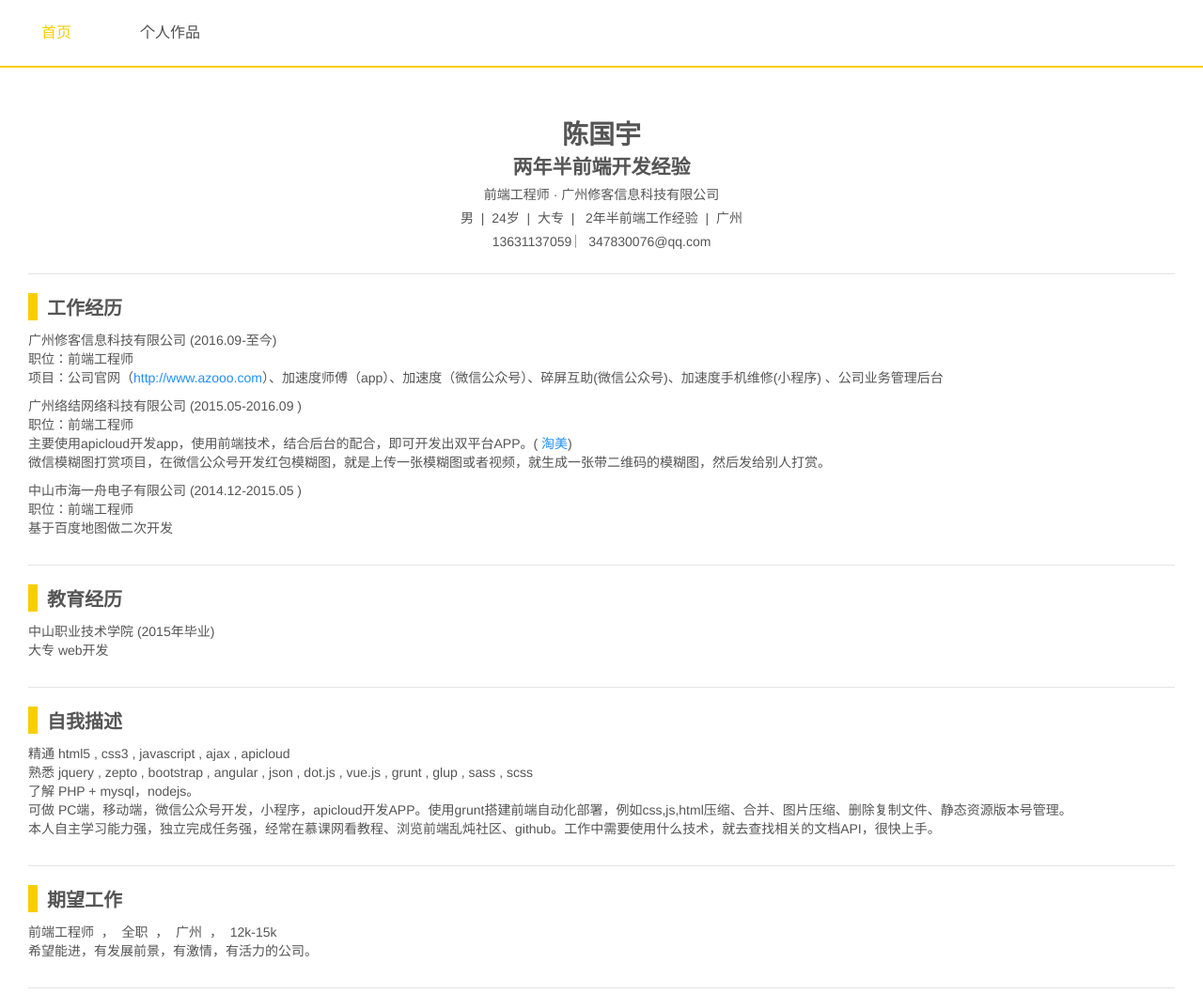
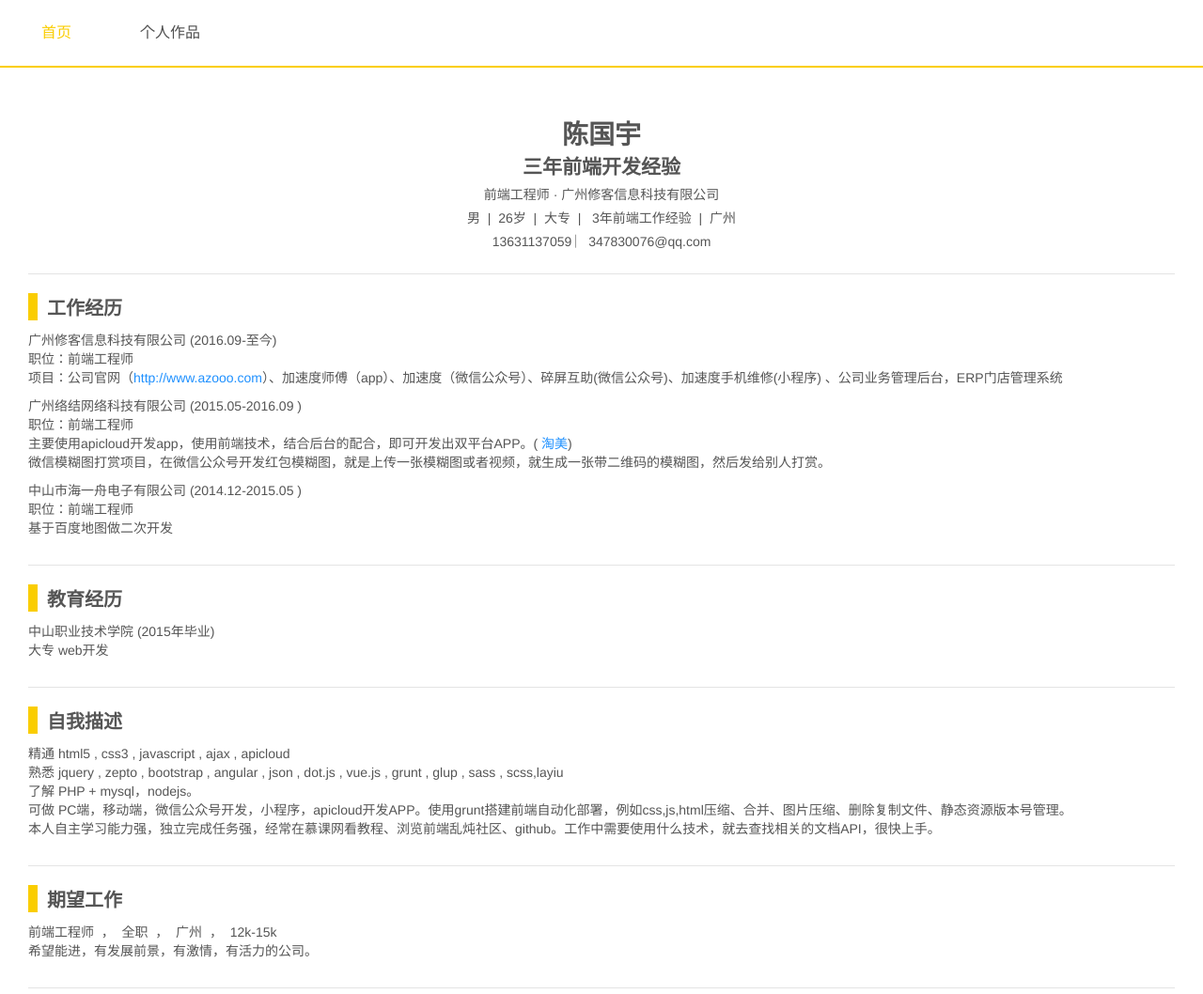
Before and after one commit to 347830076/showSelf, a website: page src/html/index.html in a window 1280 px wide. Shown: the whole page at 94% size. Drawn offline with Linux system fonts and the light colour scheme.

Commit message:
更新简历

```diff
--- a/src/html/index.html
+++ b/src/html/index.html
@@ -28,9 +28,9 @@
 		<div class="pageSize main">
 			<div class="main_top">
 				<h1>陈国宇</h1>
-				<h2>两年半前端开发经验  </h2>
+				<h2>三年前端开发经验  </h2>
 				<p class="mt5">前端工程师 · 广州修客信息科技有限公司 </p>
-				<p class="mt5">男 &nbsp;| &nbsp;24岁  &nbsp;| &nbsp;大专 &nbsp;| &nbsp; 2年半前端工作经验 &nbsp;| &nbsp;广州 </p>
+				<p class="mt5">男 &nbsp;| &nbsp;26岁  &nbsp;| &nbsp;大专 &nbsp;| &nbsp; 3年前端工作经验 &nbsp;| &nbsp;广州 </p>
 				<p class="mt5">13631137059 ︳347830076@qq.com </p>
 			</div>
 			<div class="block">
@@ -38,7 +38,7 @@
 				<div class="block_row">
 					<div>广州修客信息科技有限公司 (2016.09-至今) </div>
 					<div>职位：前端工程师</div>
-					<div>项目：公司官网（<a href="http://www.azooo.com">http://www.azooo.com</a>）、加速度师傅（app）、加速度（微信公众号）、碎屏互助(微信公众号)、加速度手机维修(小程序) 、公司业务管理后台</div>
+					<div>项目：公司官网（<a href="http://www.azooo.com">http://www.azooo.com</a>）、加速度师傅（app）、加速度（微信公众号）、碎屏互助(微信公众号)、加速度手机维修(小程序) 、公司业务管理后台，ERP门店管理系统</div>
 				</div>
 				<div class="block_row">
 					<div>广州络结网络科技有限公司 (2015.05-2016.09 ) </div>
@@ -64,7 +64,7 @@
 				<div class="block_title">自我描述 </div>
 				<div class="block_row">
 					<div>精通 html5 , css3 , javascript , ajax ,  apicloud </div>
-					<div>熟悉 jquery , zepto , bootstrap , angular , json , dot.js , vue.js , grunt , glup , sass , scss  </div>
+					<div>熟悉 jquery , zepto , bootstrap , angular , json , dot.js , vue.js , grunt , glup , sass , scss,layiu  </div>
 					<div>了解 PHP + mysql，nodejs。</div>
 					<div>可做 PC端，移动端，微信公众号开发，小程序，apicloud开发APP。使用grunt搭建前端自动化部署，例如css,js,html压缩、合并、图片压缩、删除复制文件、静态资源版本号管理。</div>
 					<div>本人自主学习能力强，独立完成任务强，经常在慕课网看教程、浏览前端乱炖社区、github。工作中需要使用什么技术，就去查找相关的文档API，很快上手。 </div>
```
Also changed, not shown: dist/html/index.html, dist/js/ce4884e0.index.min.js.
